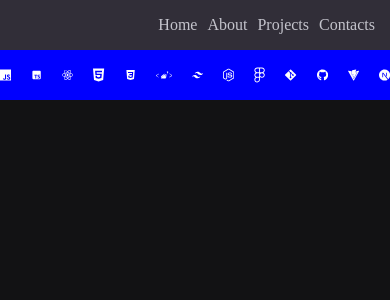
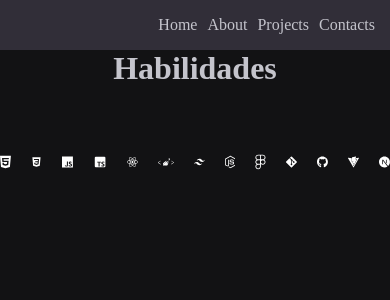
Before and after one commit to WilliamFilh0/Portfolio, a React (Vite) app: page / in a window 390 px wide. Shown: the top 300 px of the page. Built offline with nearby package versions, Linux system fonts and the light colour scheme.

Commit message:
feat: Adding styling and responsiveness to TechnologiesIcons component

```diff
--- a/src/components/technologiesIcons/styles.js
+++ b/src/components/technologiesIcons/styles.js
@@ -12,7 +12,6 @@ import { IoLogoCss3 } from "react-icons/io";
 import { RiTailwindCssFill } from "react-icons/ri";
 
 export const Container = styled.div`
-  background-color: blue;
   height: 3.125rem;
 
   display: flex;
@@ -26,7 +25,7 @@ export const FaReactP = styled(FaReact)`
   color: white;
 
   &:hover {
-    color: purple;
+    color: #87ceeb;
   }
 `;
 
@@ -34,7 +33,7 @@ export const SiStyledcomponentsP = styled(SiStyledcomponents)`
   color: white;
 
   &:hover {
-    color: purple;
+    color: #87ceeb;
   }
 `;
 
@@ -42,7 +41,7 @@ export const SiJavascriptP = styled(SiJavascript)`
   color: white;
 
   &:hover {
-    color: purple;
+    color: #87ceeb;
   }
 `;
 
@@ -50,7 +49,7 @@ export const FaHtml5P = styled(FaHtml5)`
   color: white;
 
   &:hover {
-    color: purple;
+    color: #87ceeb;
   }
 `;
 
@@ -58,7 +57,7 @@ export const FaGitAltP = styled(FaGitAlt)`
   color: white;
 
   &:hover {
-    color: purple;
+    color: #87ceeb;
   }
 `;
 
@@ -66,7 +65,7 @@ export const FaGithubP = styled(FaGithub)`
   color: white;
 
   &:hover {
-    color: purple;
+    color: #87ceeb;
   }
 `;
 
@@ -74,7 +73,7 @@ export const BiLogoTypescriptP = styled(BiLogoTypescript)`
   color: white;
 
   &:hover {
-    color: purple;
+    color: #87ceeb;
   }
 `;
 
@@ -82,7 +81,7 @@ export const IoLogoCss3P = styled(IoLogoCss3)`
   color: white;
 
   &:hover {
-    color: purple;
+    color: #87ceeb;
   }
 `;
 
@@ -90,7 +89,7 @@ export const FaNodeJsP = styled(FaNodeJs)`
   color: white;
 
   &:hover {
-    color: purple;
+    color: #87ceeb;
   }
 `;
 
@@ -98,7 +97,7 @@ export const FaFigmaP = styled(FaFigma)`
   color: white;
 
   &:hover {
-    color: purple;
+    color: #87ceeb;
   }
 `;
 
@@ -106,7 +105,7 @@ export const RiTailwindCssFillP = styled(RiTailwindCssFill)`
   color: white;
 
   &:hover {
-    color: purple;
+    color: #87ceeb;
   }
 `;
 
@@ -114,7 +113,7 @@ export const SiViteP = styled(SiVite)`
   color: white;
 
   &:hover {
-    color: purple;
+    color: #87ceeb;
   }
 `;
 
@@ -122,6 +121,20 @@ export const SiNextdotjsP = styled(SiNextdotjs)`
   color: white;
 
   &:hover {
-    color: purple;
+    color: #87ceeb;
   }
 `;
+
+export const MainContainer = styled.div``;
+
+export const H1 = styled.h1`
+  color: #c4c4cc;
+`;
+
+export const HeaderContainer = styled.div`
+  display: flex;
+  align-items: center;
+  justify-content: center;
+
+  margin-bottom: 50px;
+`;
--- a/src/components/technologiesIcons/technologiesIcons.tsx
+++ b/src/components/technologiesIcons/technologiesIcons.tsx
@@ -15,26 +15,35 @@ import {
   RiTailwindCssFillP,
   SiViteP,
   SiNextdotjsP,
+  MainContainer,
+  H1,
+  HeaderContainer,
 } from "./styles";
 
 export function TechnologiesIcons() {
   return (
     <>
-      <Container>
-        <SiJavascriptP size={40} />
-        <BiLogoTypescriptP size={40} />
-        <FaReactP size={40} />
-        <FaHtml5P size={40} />
-        <IoLogoCss3P size={40} />
-        <SiStyledcomponentsP size={58} />
-        <RiTailwindCssFillP size={40} />
-        <FaNodeJsP size={40} />
-        <FaFigmaP size={40} />
-        <FaGitAltP size={40} />
-        <FaGithubP size={40} />
-        <SiViteP size={40} />
-        <SiNextdotjsP size={40} />
-      </Container>
+      <MainContainer>
+        <HeaderContainer>
+          <H1>Habilidades</H1>
+        </HeaderContainer>
+
+        <Container>
+          <FaHtml5P size="2.5rem" />
+          <IoLogoCss3P size="2.5rem" />
+          <SiJavascriptP size="2.5rem" />
+          <BiLogoTypescriptP size="3.25rem" />
+          <FaReactP size="2.5rem" />
+          <SiStyledcomponentsP size="3.625rem" />
+          <RiTailwindCssFillP size="2.5rem" />
+          <FaNodeJsP size="2.5rem" />
+          <FaFigmaP size="2.5rem" />
+          <FaGitAltP size="2.5rem" />
+          <FaGithubP size="2.5rem" />
+          <SiViteP size="2.5rem" />
+          <SiNextdotjsP size="2.5rem" />
+        </Container>
+      </MainContainer>
     </>
   );
 }
```
